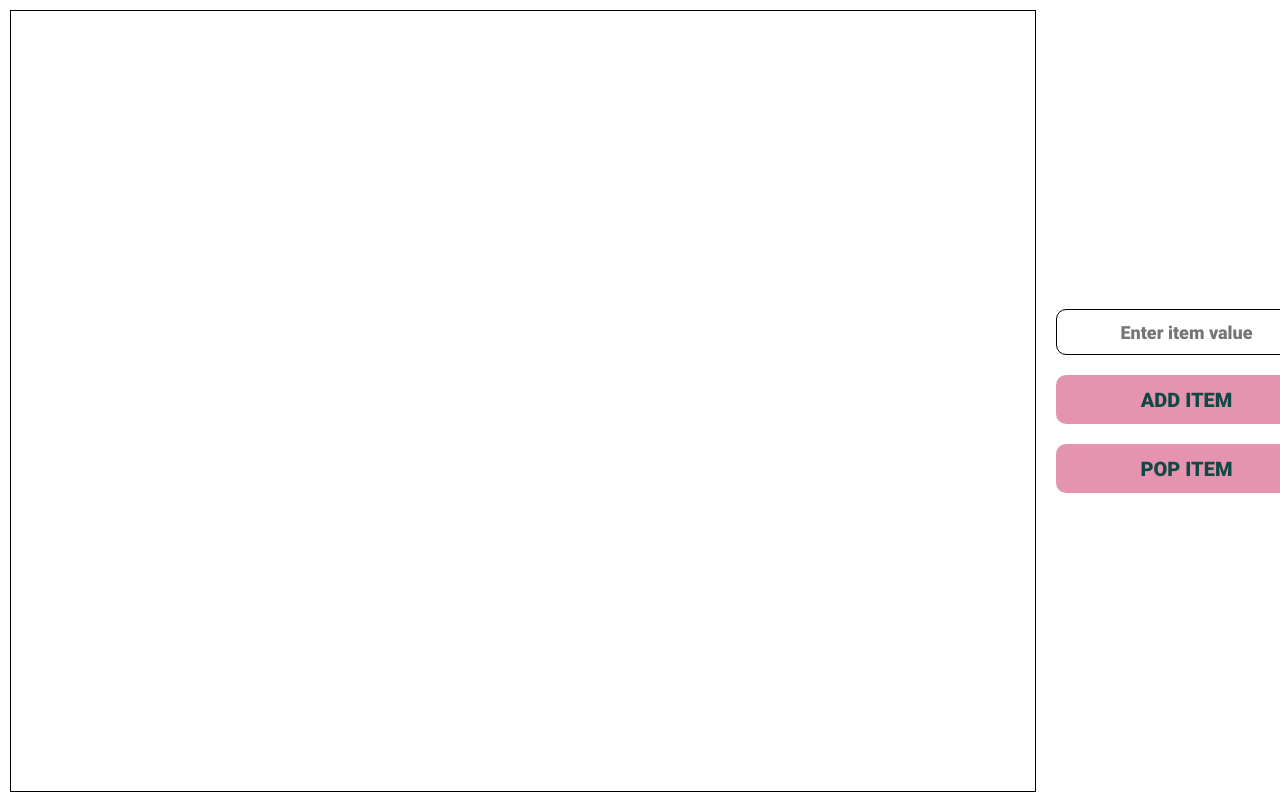
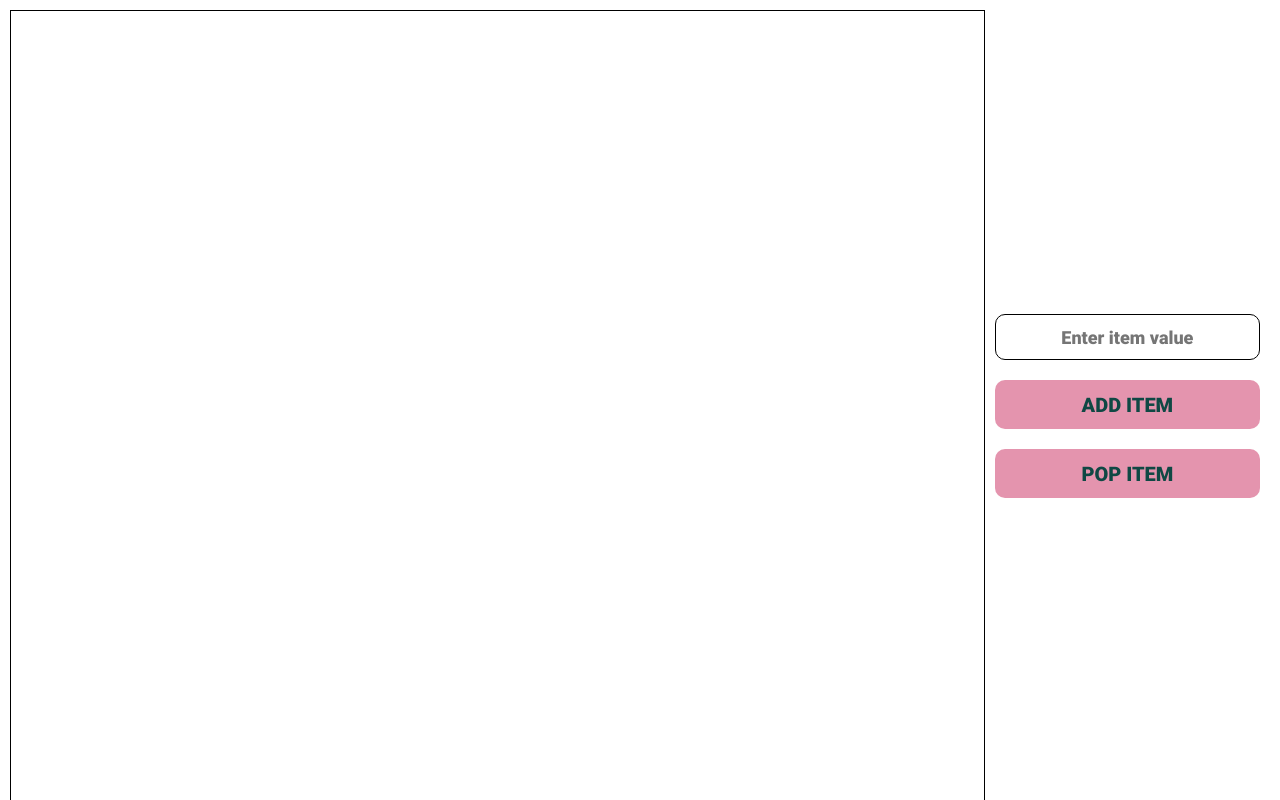
Before and after one commit to an2arch/priority-queue, a plain HTML site: page index.html in a window 1280 px wide. Drawn offline with Linux system fonts and the light colour scheme.

Commit message:
Magic with sizing

```diff
--- a/index.css
+++ b/index.css
@@ -30,6 +30,12 @@ html, body {
 
 #canvas {
     border: 1px solid #000;
+    display: -webkit-box;
+    display: -ms-flexbox;
+    display: flex;
+    -webkit-box-flex: 3;
+        -ms-flex-positive: 3;
+            flex-grow: 3;
 }
 
 .button-container {
@@ -46,7 +52,6 @@ html, body {
     -webkit-box-pack: center;
         -ms-flex-pack: center;
             justify-content: center;
-    margin: 10px;
     font-size: 20px;
 }
 
--- a/index.html
+++ b/index.html
@@ -9,7 +9,7 @@
     <body>
         <div id="app-container">
             <canvas id="canvas"></canvas>
-            <div class="button-container">
+            <div id="container" class="button-container">
                 <input id="text-box" class="text-box" type="number" placeholder="Enter item value" size="25">
                 <button id="add-button" class="button-entry">ADD ITEM</button>
                 <button id="pop-button" class="button-entry">POP ITEM</button>
--- a/index.js
+++ b/index.js
@@ -1,6 +1,15 @@
 const canvas = document.getElementById("canvas");
-canvas.width = (document.documentElement.clientWidth * 4) / 5;
-canvas.height = document.documentElement.clientHeight - 20;
+canvas.width = (document.documentElement.clientWidth * 3) / 4;
+canvas.height = canvas.height = document.documentElement.clientHeight - 20;
+
+const container = document.getElementById("container");
+container.width = document.documentElement.clientWidth / 4;
+
+window.onresize = () => {
+    canvas.width = (document.documentElement.clientWidth * 3) / 4;
+    canvas.height = canvas.height = document.documentElement.clientHeight - 20;
+    container.width = document.documentElement.clientWidth / 4;
+};
 
 const ctx = canvas.getContext("2d");
 
```
